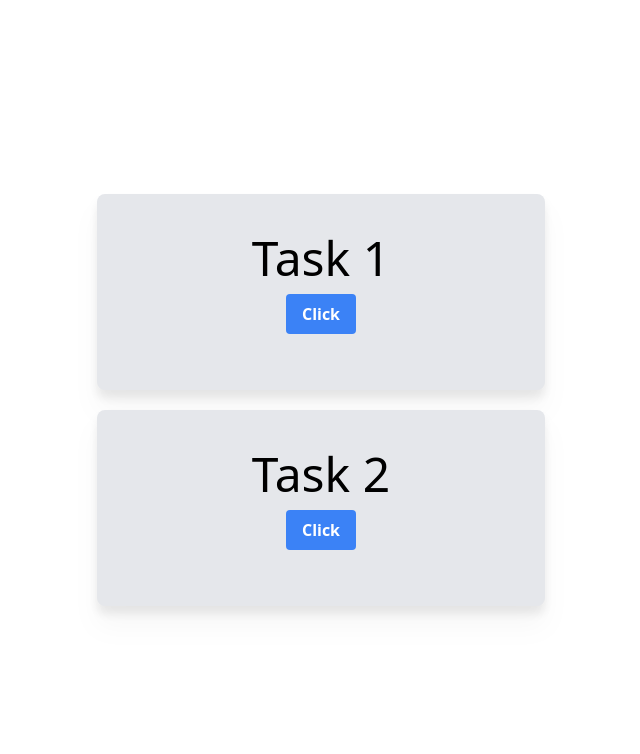
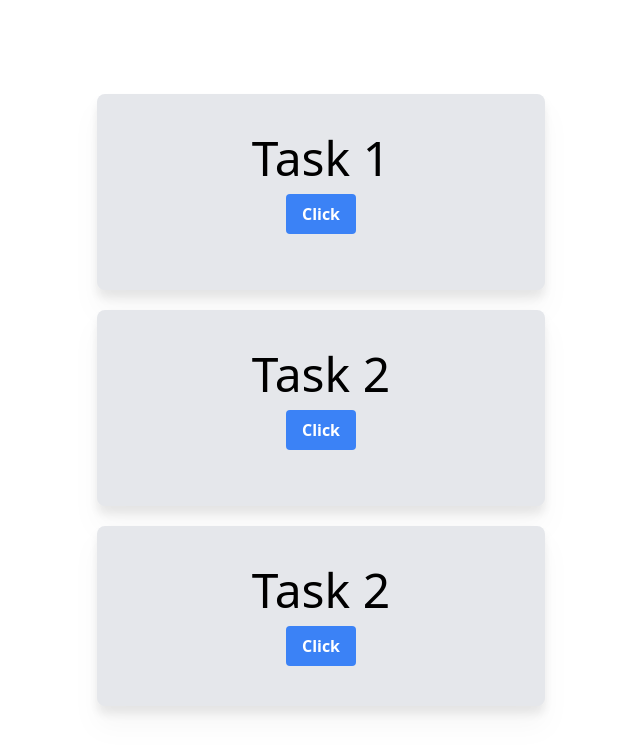
Before and after one commit to KeenGear/homework_65_dias_daribayev, a plain HTML site: page index.html in a window 1280 px wide. Shown: the whole page, without its empty margins (319-959 px from the left). Drawn offline with nearby package versions, Linux system fonts and the light colour scheme.

Commit message:
Добавил task_3

```diff
--- a/index.html
+++ b/index.html
@@ -26,6 +26,13 @@
         </button>
         <div id="result1" class="mt-4"></div>
     </div>
+    <div class="container mt-5 py-10 px-10 mx-0 min-w-0 max-w-md flex flex-col items-center bg-gray-200 p-8 rounded-lg drop-shadow-xl">
+        <h2 class="text-5xl mb-3 text-black">Task 2</h2>
+        <button onclick="task3Question()"
+                class="self-center bg-blue-500 hover:bg-blue-700 text-white font-bold py-2 px-4 rounded">
+            Click
+        </button>
+    </div>
 </div>
 <script src="scripts/script.js"></script>
 </body>
--- a/scripts/script.js
+++ b/scripts/script.js
@@ -30,3 +30,17 @@ function calculateAverage(arr) {
     const average = sum / arr.length;
     resultDiv2.innerHTML = resultDiv2.innerHTML + " " + average + "<br>";
 }
+
+function task3Question() {
+    const userAnswer = prompt("У квадратного стола отпилили один угол. Сколько теперь углов у него стало?");
+
+    switch (userAnswer.toLowerCase()) {
+        case "5":
+        case "пять":
+            alert("Ответ верный");
+            break;
+        default:
+            alert("Ответ неверный");
+            break;
+    }
+}
```
